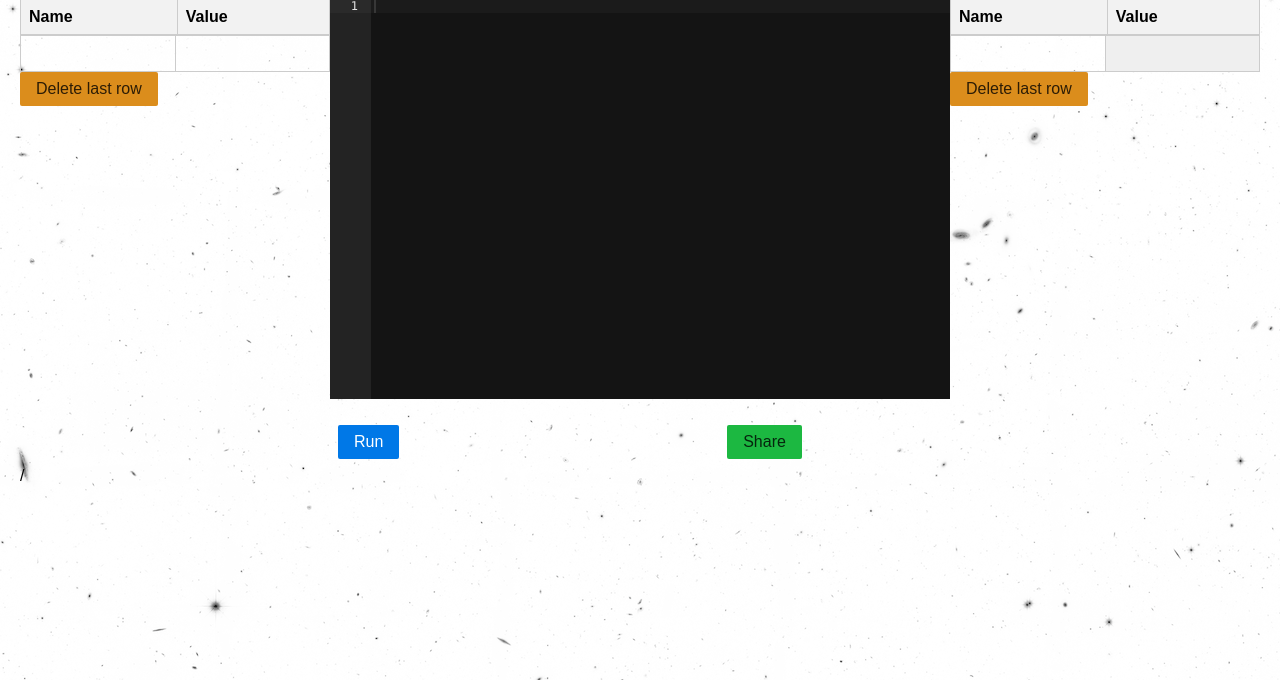
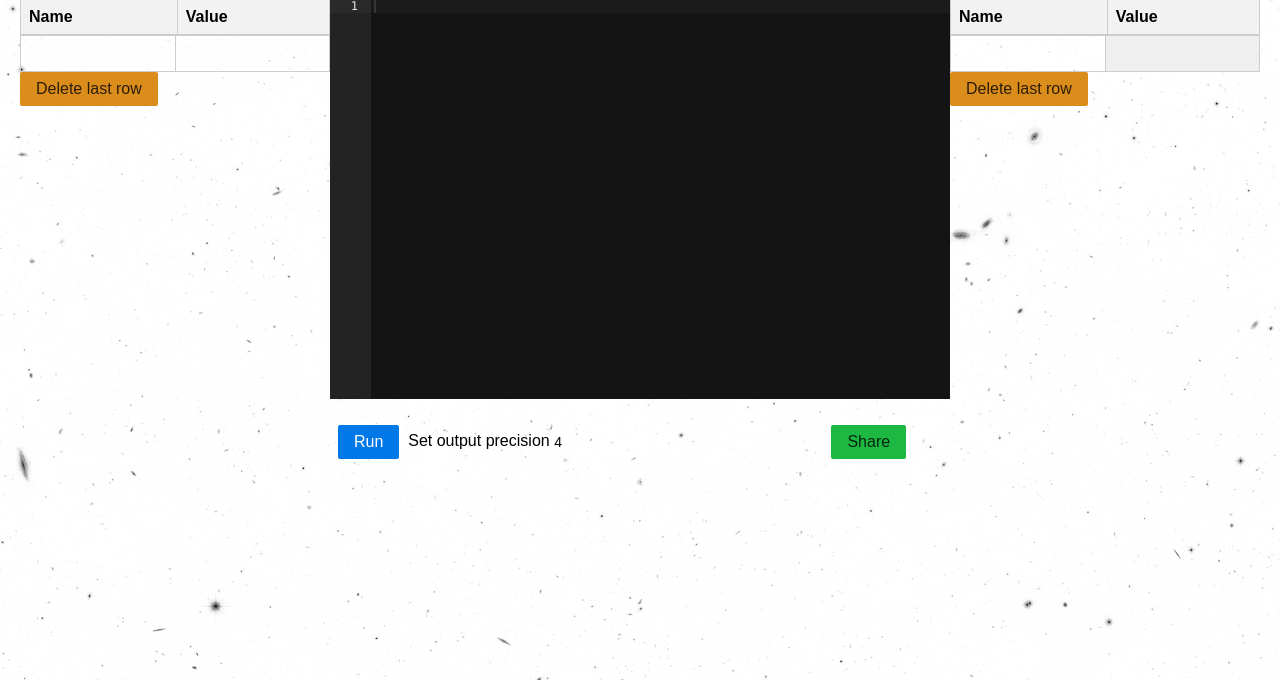
Before and after one commit to DarkStar1982/jsmodela, a Django app: page /model in a window 1280 px wide. Shown: the part 80-760 px from the top of the page. Run offline with Django 5.2, Linux system fonts and the light colour scheme; lists and menus that the app fills with data are empty; some libraries are stand-ins or nearby versions.

Commit message:
Added precision control

```diff
--- a/jsmodels/pages/static/local_js.js
+++ b/jsmodels/pages/static/local_js.js
@@ -8,20 +8,34 @@
     //interpreter.setProperty(globalObject, 'b', String());
 
         var wrapper = function update_dom_outputs(p_name, p_value) {
+            function isFloat(n) {
+                return n === +n && n !== (n|0);
+            }
             var dom_objects = table2.getTableValues(1);
             var table_id = dom_objects[p_name][0];
             var inputElement = document.getElementById(table_id);
-            inputElement.value = p_value;
-
+            var precision = document.getElementById('pr_set').value;
+            if (isFloat(p_value))
+            {
+                if (Math.abs(p_value)>1e6)
+                {
+                    inputElement.value = Number.parseFloat(p_value).toExponential(precision);
+                }
+                else
+                    inputElement.value = Number.parseFloat(p_value).toFixed(precision);
+            }
+            else
+                inputElement.value = p_value;
         };
         interpreter.setProperty(globalObject, 'update_dom_outputs', interpreter.createNativeFunction(wrapper));
     };
     var outputs = table2.getTableValues(2);
     code = code + "\n";
-    //filter for unsupported features
+
     outputs.forEach(function(element){
         code = code + 'update_dom_outputs('+'"'+element+'"'+','+element+');\n';
     });
+    //filter for unsupported features
     code = code.replaceAll("let ", "var ");
     try
     {
--- a/jsmodels/pages/templates/pages/jsmodels.html
+++ b/jsmodels/pages/templates/pages/jsmodels.html
@@ -48,8 +48,11 @@
                 <table>
                     <tr>
                         <td class="actions_bar">
-                            <button class="pure-button pure-button-primary" onclick="run_code()">Run</button>
+                            <button class="pure-button pure-button-primary" onclick="run_code()">Run</button>&nbsp;
+                            <label>Set output precision</label>
+                            <input type="number" id="pr_set" style="display:inline-block;width:30px" value="4" min="0" max="15" step="1">
                         </td>
+                        <td class="actions_bar"></td>
                         <td class="actions_bar">
                             <button class="pure-button button-edit" id="editing_on" false onclick="unlock_model()">Edit</button>
                         </td>
@@ -63,7 +66,6 @@
                     </tr>
                 </table>
             </div>
-
             <div class="pure-u-1-4">
                 <h3 style="text-align: center">Outputs</h3>
                 <div id="table-container-2" class="table-container">
@@ -86,7 +88,7 @@
                     </div>
             </div>
         </div>
-        <div id="canvasMap">/<div>
+        <div id="canvasMap"><div>
         <label id="model_hash" hidden>{{ model_hash }}</label>
     </body>
     <script src="{% static 'local_js.js' %}" type="text/javascript"></script>
```
